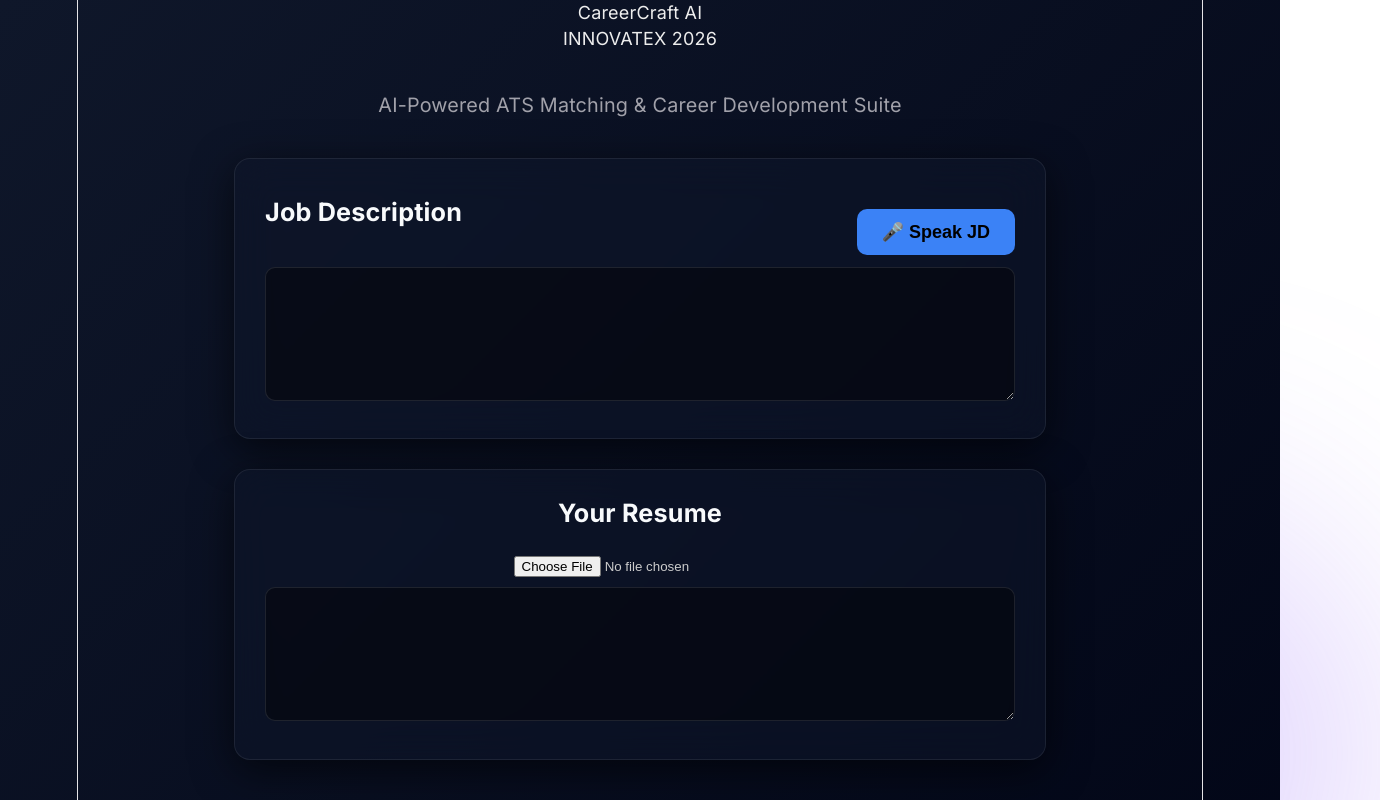
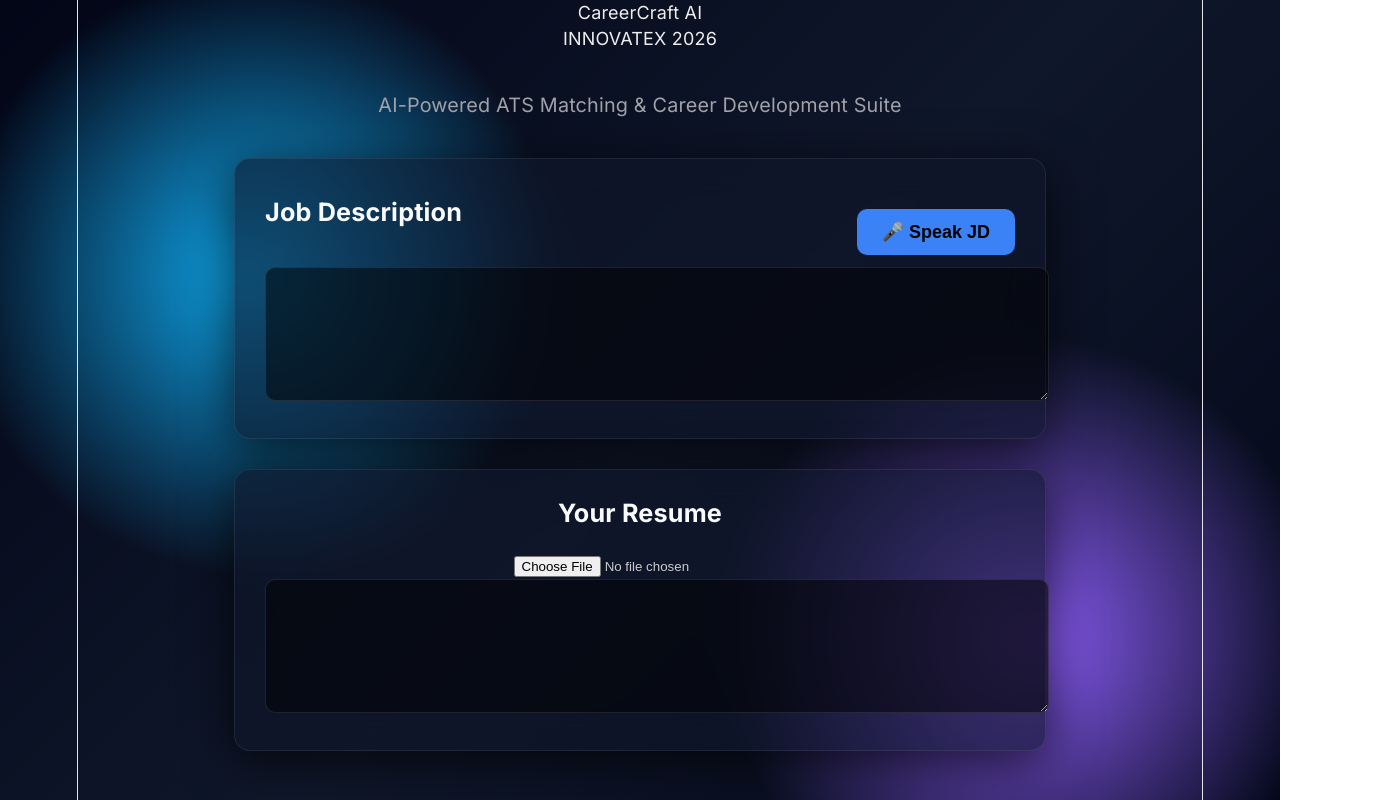
Before and after one commit to InnovateX26/Career_Forge, a React app in the folder Frontend/: page / in a window 1280 px wide. Shown: the top 800 px of the page, 1380 px wide, since content can reach past the window. Built offline with nearby package versions, Linux system fonts and the light colour scheme; the HTML template or start-up script is replaced by a standard one.

Commit message:
Final UI upgrade: premium background, glow effects, grid overlay, and improved UX for hackathon

```diff
--- a/Frontend/src/App.css
+++ b/Frontend/src/App.css
@@ -1,7 +1,7 @@
 /* 🌐 Google Fonts */
 @import url('https://fonts.googleapis.com/css2?family=Inter:wght@400;500;600;700;800&family=Orbitron:wght@600;800&display=swap');
 
-/* 🌌 GLOBAL BACKGROUND */
+/* 🌌 PREMIUM BACKGROUND */
 body {
   margin: 0;
   min-height: 100vh;
@@ -9,45 +9,44 @@ body {
   color: #ededed;
   overflow-x: hidden;
 
-  background: linear-gradient(135deg, #0f172a, #020617);
+  /* 🔥 Multi-layer Gradient */
+  background: radial-gradient(circle at 20% 30%, #0ea5e9 0%, transparent 25%),
+              radial-gradient(circle at 80% 70%, #8b5cf6 0%, transparent 25%),
+              linear-gradient(135deg, #020617, #0f172a, #020617);
+
   position: relative;
 }
 
-/* 🔵 Glow Effects */
-body::before,
+/* 🔲 Subtle Grid Overlay */
+body::before {
+  content: "";
+  position: absolute;
+  inset: 0;
+  background-image:
+    linear-gradient(rgba(255,255,255,0.04) 1px, transparent 1px),
+    linear-gradient(90deg, rgba(255,255,255,0.04) 1px, transparent 1px);
+  background-size: 40px 40px;
+  z-index: -1;
+}
+
+/* 🔵 Floating Glow */
 body::after {
   content: "";
   position: absolute;
-  width: 500px;
-  height: 500px;
-  border-radius: 50%;
+  width: 600px;
+  height: 600px;
+  background: radial-gradient(circle, rgba(0,242,254,0.2), transparent 70%);
+  top: -100px;
+  left: -100px;
   filter: blur(120px);
   z-index: -1;
+  animation: floatGlow 10s ease-in-out infinite alternate;
 }
 
-body::before {
-  background: rgba(0, 242, 254, 0.25);
-  top: -100px;
-  left: -100px;
-  animation: float1 10s ease-in-out infinite alternate;
-}
-
-body::after {
-  background: rgba(139, 92, 246, 0.25);
-  bottom: -100px;
-  right: -100px;
-  animation: float2 12s ease-in-out infinite alternate;
-}
-
-/* 🌀 Animations */
-@keyframes float1 {
+/* 🌀 Animation */
+@keyframes floatGlow {
   from { transform: translateY(0px); }
-  to { transform: translateY(40px); }
-}
-
-@keyframes float2 {
-  from { transform: translateY(0px); }
-  to { transform: translateY(-40px); }
+  to { transform: translateY(60px); }
 }
 
 /* 📦 Container */
@@ -59,18 +58,17 @@ body::after {
   display: flex;
   flex-direction: column;
   align-items: center;
-  box-sizing: border-box;
 }
 
 /* 🌟 Title */
 .title {
   font-family: 'Orbitron', sans-serif;
-  font-size: 3.2rem;
+  font-size: 3rem;
   font-weight: 800;
   text-align: center;
   margin-bottom: 10px;
   color: #ffffff;
-  text-shadow: 0 0 15px rgba(0, 242, 254, 0.5);
+  text-shadow: 0 0 20px rgba(0, 242, 254, 0.6);
 }
 
 .title .ai-text {
@@ -85,27 +83,26 @@ body::after {
   color: #a1a1aa;
   margin-bottom: 40px;
   font-size: 1.1rem;
-  max-width: 600px;
 }
 
 /* 🪟 Cards */
 .card {
   width: 100%;
   max-width: 750px;
-  background: rgba(15, 23, 42, 0.5);
+  background: rgba(15, 23, 42, 0.6);
   border-radius: 16px;
   padding: 30px;
   margin-bottom: 30px;
   backdrop-filter: blur(20px);
   border: 1px solid rgba(255,255,255,0.08);
-  box-shadow: 0 10px 40px rgba(0, 0, 0, 0.6);
-  text-align: center;
-  transition: 0.3s;
+  box-shadow: 0 10px 50px rgba(0, 0, 0, 0.7);
+  transition: 0.3s ease;
 }
 
 .card:hover {
-  transform: translateY(-5px);
-  box-shadow: 0 15px 50px rgba(0, 0, 0, 0.8);
+  transform: translateY(-6px);
+  border-color: rgba(0, 242, 254, 0.5);
+  box-shadow: 0 20px 60px rgba(0, 0, 0, 0.9);
 }
 
 .card h3 {
@@ -118,26 +115,25 @@ body::after {
 /* 📝 Inputs */
 .input-box {
   width: 100%;
-  background: rgba(0, 0, 0, 0.4);
+  background: rgba(0, 0, 0, 0.5);
   border: 1px solid rgba(255,255,255,0.1);
   color: #e2e8f0;
   padding: 16px;
   border-radius: 10px;
   font-size: 1rem;
   resize: vertical;
-  box-sizing: border-box;
   transition: 0.3s;
 }
 
 .input-box:focus {
   outline: none;
   border-color: #00f2fe;
-  box-shadow: 0 0 10px rgba(0, 242, 254, 0.4);
+  box-shadow: 0 0 15px rgba(0, 242, 254, 0.6);
 }
 
 /* 📁 File Input */
 input[type="file"] {
-  margin: 10px 0;
+  margin-top: 10px;
   color: #ccc;
 }
 
@@ -157,19 +153,19 @@ button {
 
 button:hover {
   transform: scale(1.05);
-  box-shadow: 0 0 20px rgba(0, 242, 254, 0.6);
+  box-shadow: 0 0 25px rgba(0, 242, 254, 0.8);
 }
 
 /* 📊 Result Box */
 .result-box {
   width: 100%;
   max-width: 750px;
-  background: rgba(0, 0, 0, 0.5);
+  background: rgba(0, 0, 0, 0.6);
   border-radius: 12px;
   padding: 20px;
   margin-top: 20px;
-  text-align: left;
   border: 1px solid rgba(255,255,255,0.1);
+  line-height: 1.6;
 }
 
 /* 📱 Responsive */
```
Also changed, not shown: Frontend/package.json (+7 -1 lines), 1 other file (tests, documents, lock files or other folders).
